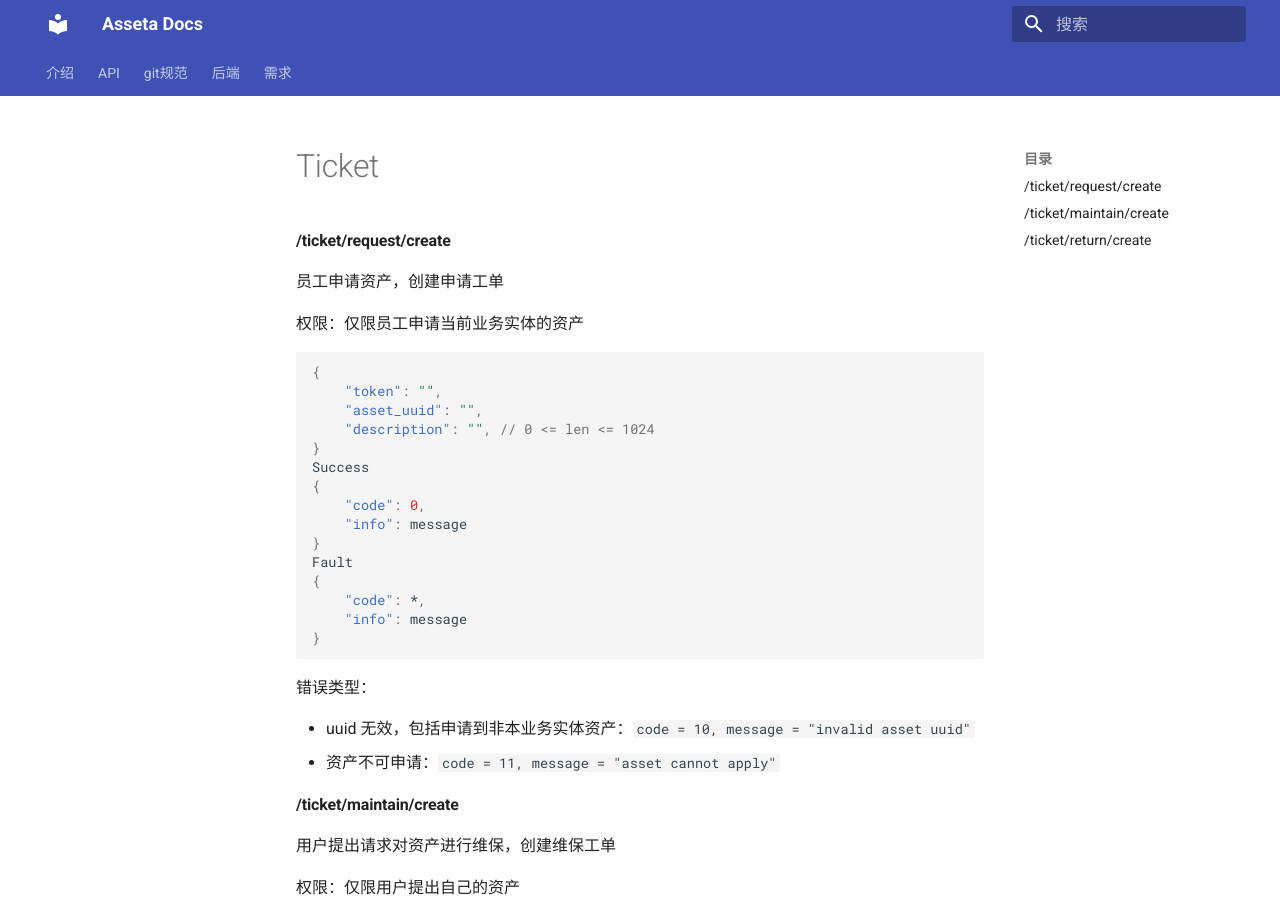
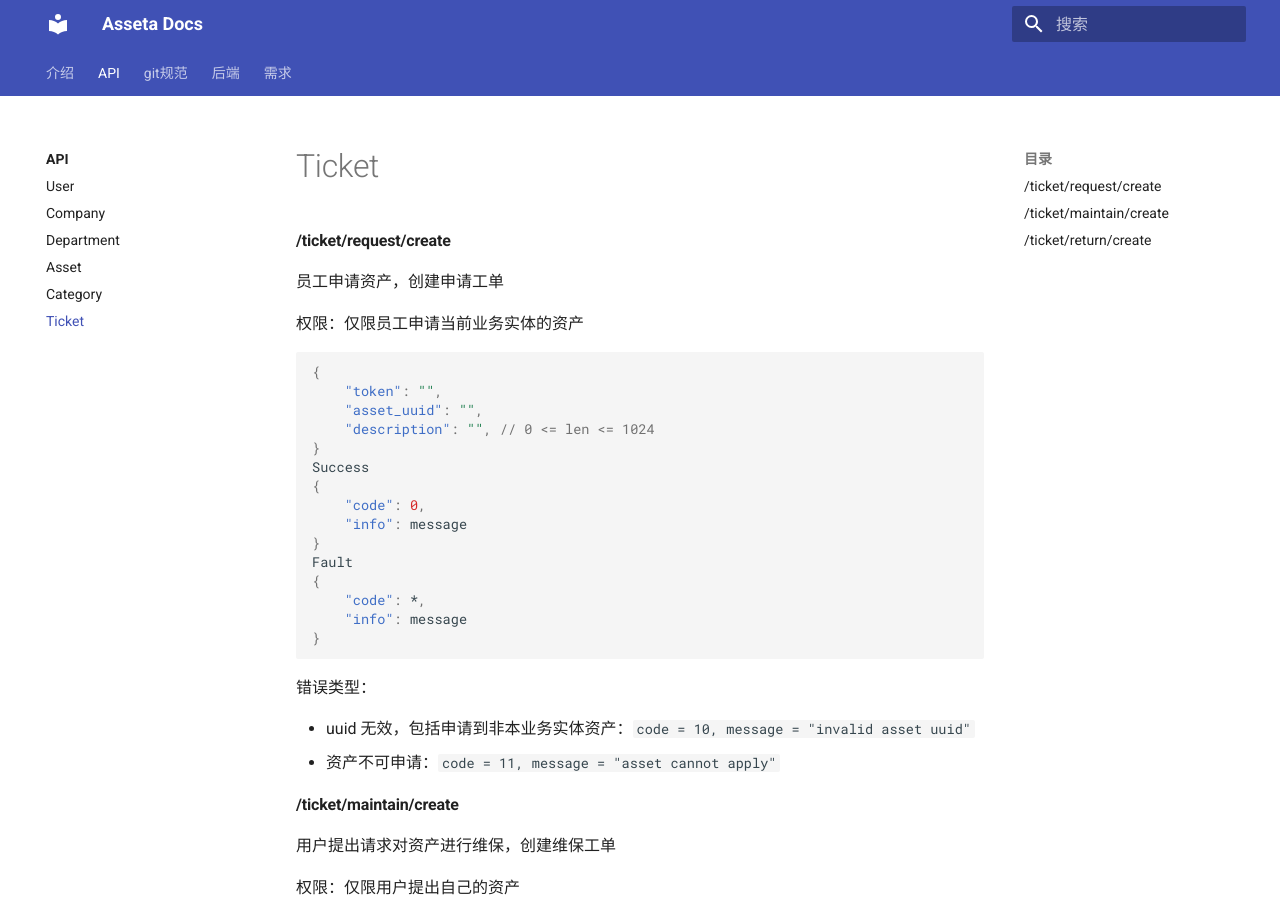
Before and after one commit to kuritas/asseta-docs, an MkDocs documentation site: the page built from docs/API/ticket.md, in a window 1280 px wide and 900 px high. Built offline with MkDocs 1.6.1 and Material for MkDocs 9.7.7, drawn with Linux system fonts in a browser that asks for light colours.

Commit message:
add: ticket(mkdocs.yml)

```diff
--- a/mkdocs.yml
+++ b/mkdocs.yml
@@ -55,6 +55,7 @@ nav:
         - Department: API/department.md
         - Asset: API/asset.md
         - Category: API/category.md
+        - Ticket: API/ticket.md
     - git规范:
         - git/index.md
     - 后端:
```
